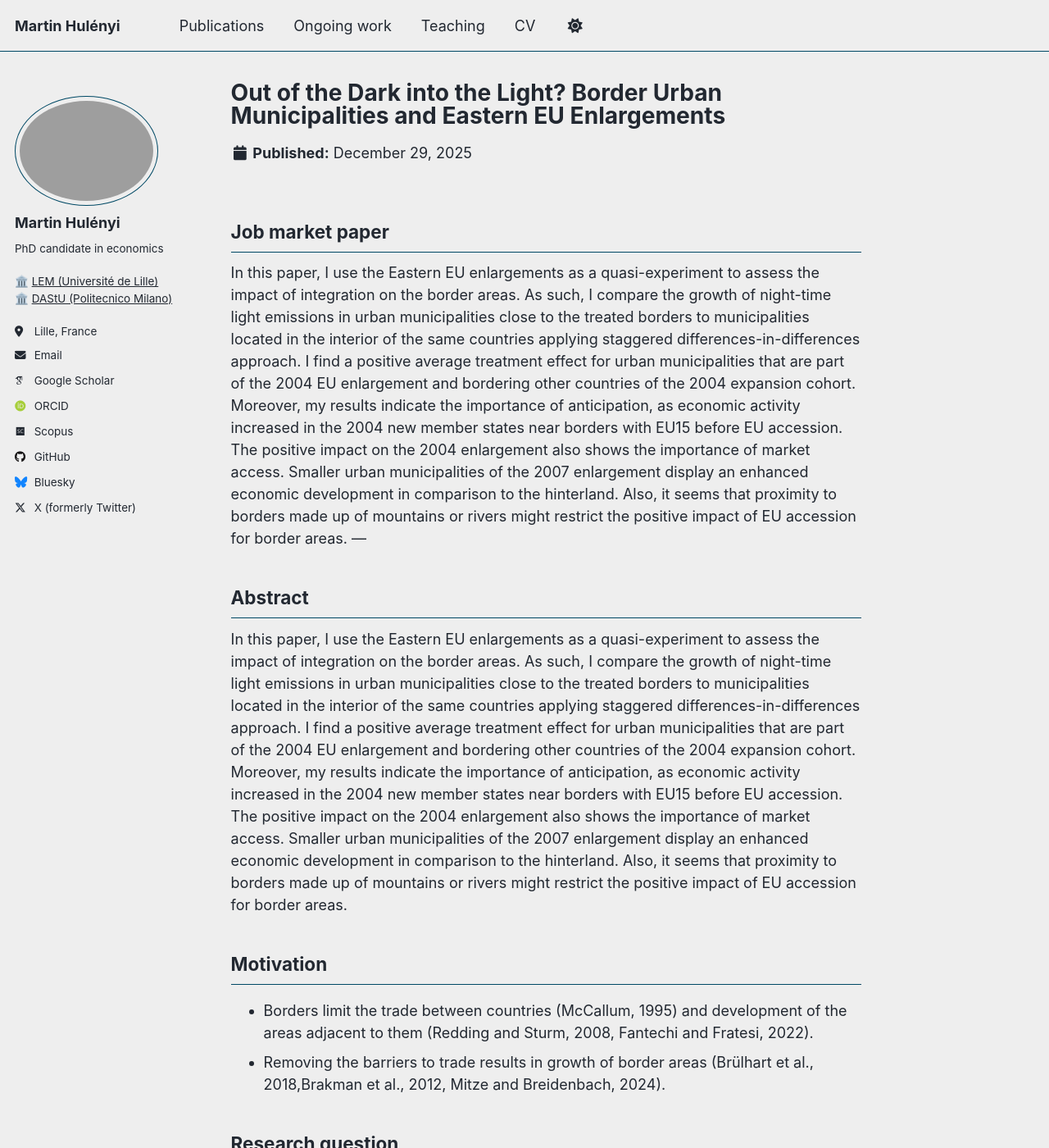
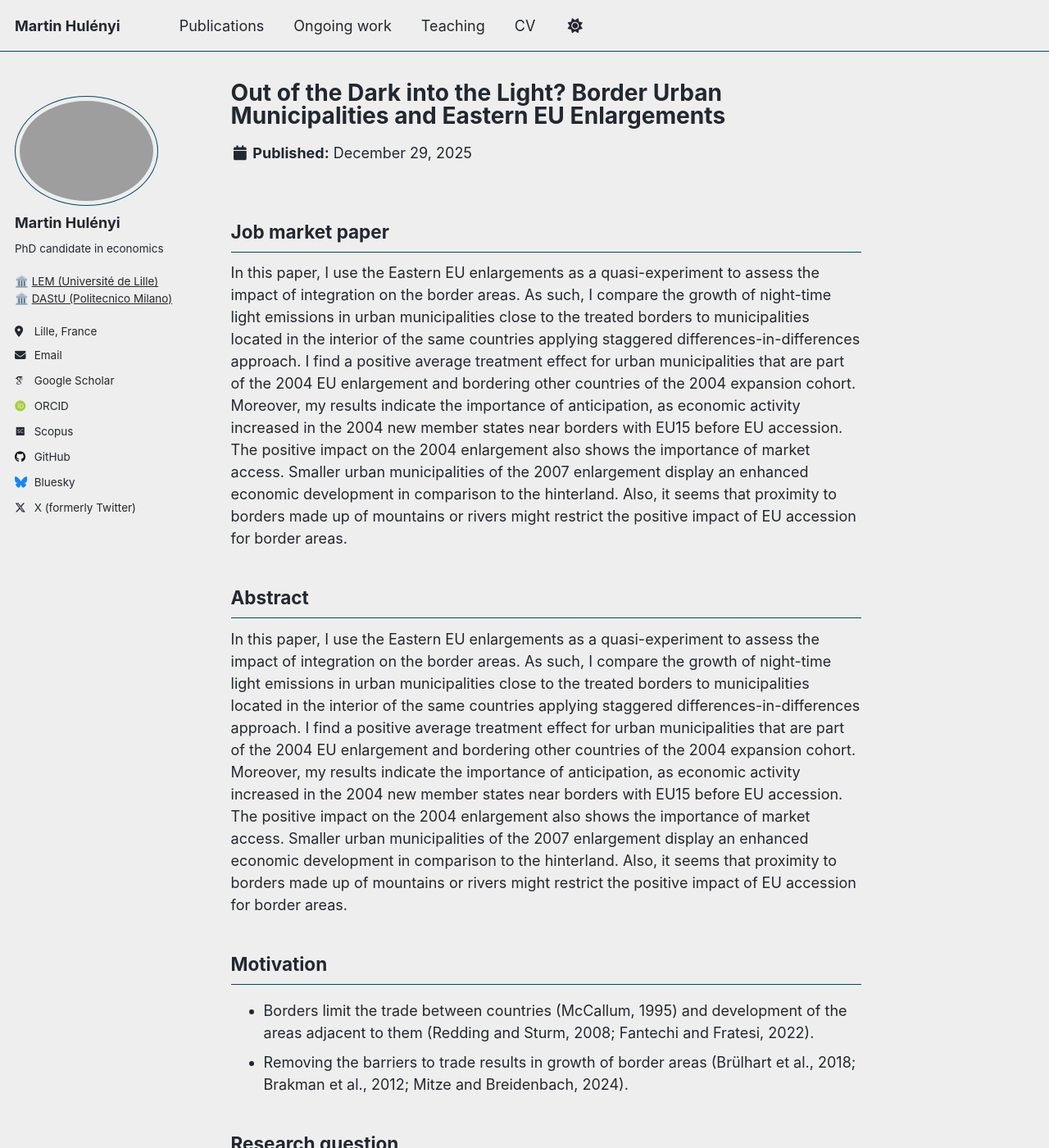
Before and after one commit to martinhulenyi/martinhulenyi.github.io, a Jekyll site: the page built from _ongoing_work/01_borders_enlargement_jmp.md, in a window 1280 px wide and 1400 px high. Shown: the whole window at 82% size. Built offline with Jekyll 4.4.1, drawn with Linux system fonts in a browser that asks for light colours; some web fonts are replaced; a script that is not in the unit is left out; part of the change alters nothing that is shown; some of the changed text lies outside the part shown.

```diff
--- a/_ongoing_work/01_borders_enlargement_jmp.md
+++ b/_ongoing_work/01_borders_enlargement_jmp.md
@@ -4,25 +4,26 @@ collection: ongoing_work
 category: manuscripts
 #date: 2019-11-27
 #venue: "European Journal of Political Economy (60)"
-paperurl: "/files/borders_enlargement_jmp.pdf"
+paperurl: "https://martinhulenyi.github.io/_pages/borders_enlargement_jmp.pdf"
 permalink: /publication/borders_enlargement/
 bibtexurl: "https://raw.githubusercontent.com/martinhulenyi/martinhulenyi.github.io/master/files/hulenyi_et_al_2025.bib"
 ---
 
 ## Job market paper ##
 In this paper, I use the Eastern EU enlargements as a quasi-experiment to assess the impact of integration on the border areas. As such, I compare the growth of night-time light emissions in urban municipalities close to the treated borders  to municipalities located  in the interior of the same countries applying staggered differences-in-differences approach. I find a positive average treatment effect for urban municipalities that are part of the 2004 EU enlargement and bordering other  countries of the 2004 expansion cohort. Moreover, my results indicate the  importance of anticipation, as economic activity increased in the 2004 new member states near borders with EU15 before EU accession. The positive impact on the 2004 enlargement also shows the importance of market access. Smaller urban municipalities of the 2007 enlargement display an enhanced economic development in comparison to the hinterland. Also, it seems that proximity to borders made up of mountains or rivers might restrict the positive impact of EU accession for border areas.
----
+
+
 
 ## Abstract
 In this paper, I use the Eastern EU enlargements as a quasi-experiment to assess the impact of integration on the border areas. As such, I compare the growth of night-time light emissions in urban municipalities close to the treated borders  to municipalities located  in the interior of the same countries applying staggered differences-in-differences approach. I find a positive average treatment effect for urban municipalities that are part of the 2004 EU enlargement and bordering other  countries of the 2004 expansion cohort. Moreover, my results indicate the  importance of anticipation, as economic activity increased in the 2004 new member states near borders with EU15 before EU accession. The positive impact on the 2004 enlargement also shows the importance of market access. Smaller urban municipalities of the 2007 enlargement display an enhanced economic development in comparison to the hinterland. Also, it seems that proximity to borders made up of mountains or rivers might restrict the positive impact of EU accession for border areas.
 
 ## Motivation
-- Borders limit the trade between countries (McCallum, 1995) and development of the areas adjacent to them (Redding and Sturm, 2008, Fantechi and Fratesi, 2022).
-- Removing the barriers to trade results in growth of border areas (Brülhart et al., 2018,Brakman et al., 2012, Mitze and Breidenbach, 2024).
+- Borders limit the trade between countries (McCallum, 1995) and development of the areas adjacent to them (Redding and Sturm, 2008; Fantechi and Fratesi, 2022).
+- Removing the barriers to trade results in growth of border areas (Brülhart et al., 2018; Brakman et al., 2012; Mitze and Breidenbach, 2024).
 
 ## Research question
-- What is the impact of the EU Structural and Investment Funds on the outcome of the Brexit referendum in 2016 and the subsequent 2017 elections?
-
+- Do border urban municipalities benefit more from the Eastern EU enlargements in comparison to urban municipalities in the hinterland?
+- What factors facilitate the benefits of Eastern EU enlargements for urban border municipalities?
 ## Contribution
 - Shedding light into whether benefiting from EU regional policy shapes electoral outcomes regions, especially regarding EU related question
 
```
